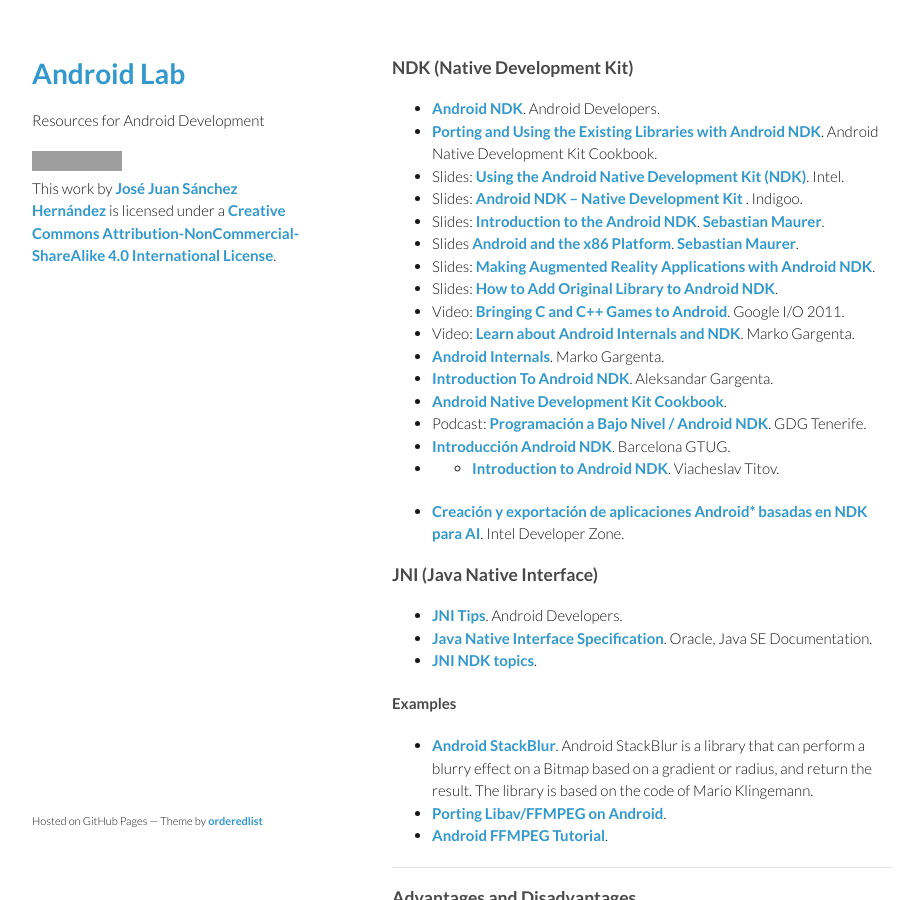
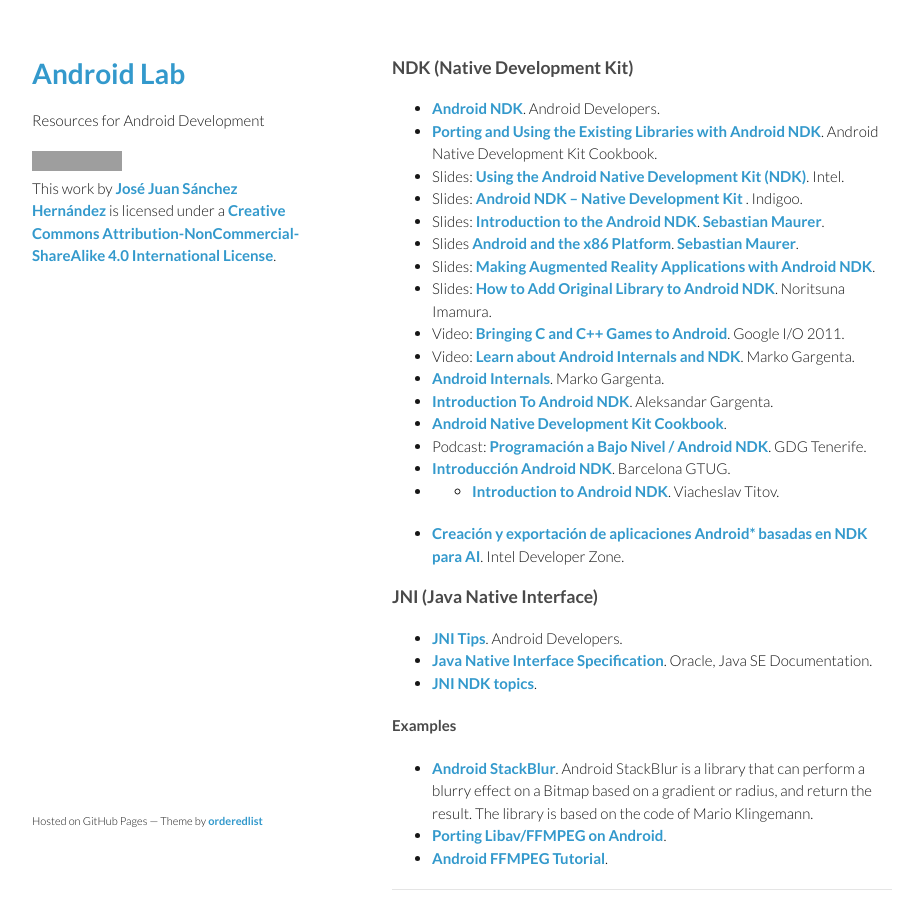
Before and after one commit to josejuansanchez/josejuansanchez.github.io, a Jekyll site: the page built from androidlab/ndk.md, in a window 1280 px wide and 900 px high. Shown: the whole window, without its empty margins (178-1101 px from the left). Built offline with Jekyll 4.4.1, drawn with Linux system fonts in a browser that asks for light colours; grey boxes are pictures that could not be loaded.

Commit message:
Update ndk.md

```diff
--- a/androidlab/ndk.md
+++ b/androidlab/ndk.md
@@ -12,7 +12,7 @@
 * Slides: [Introduction to the Android NDK](http://www.slideshare.net/bemyapp/introduction-to-the-ndk-code-fest). [Sebastian Maurer](https://speakerdeck.com/mauimauer).
 * Slides [Android and the x86 Platform](https://speakerdeck.com/mauimauer/android-and-the-x86-platform). [Sebastian Maurer](https://speakerdeck.com/mauimauer).
 * Slides: [Making Augmented Reality Applications with Android NDK](http://www.slideshare.net/zilk/making-augmented-reality-applications-with-android-ndk-28065038).
-* Slides: [How to Add Original Library to Android NDK](http://www.slideshare.net/noritsuna/lecture03-2-web).
+* Slides: [How to Add Original Library to Android NDK](http://www.slideshare.net/noritsuna/lecture03-2-web). Noritsuna Imamura.
 * Video: [Bringing C and C++ Games to Android](https://www.youtube.com/watch?v=5yorhsSPFG4&feature=youtube_gdata_player). Google I/O 2011.
 * Video: [Learn about Android Internals and NDK](https://www.youtube.com/watch?v=byFTAhXVF7k&feature=youtube_gdata_player). Marko Gargenta.
 * [Android Internals](http://www.slideshare.net/marakana99/marakana-androidinternals). Marko Gargenta.
```
